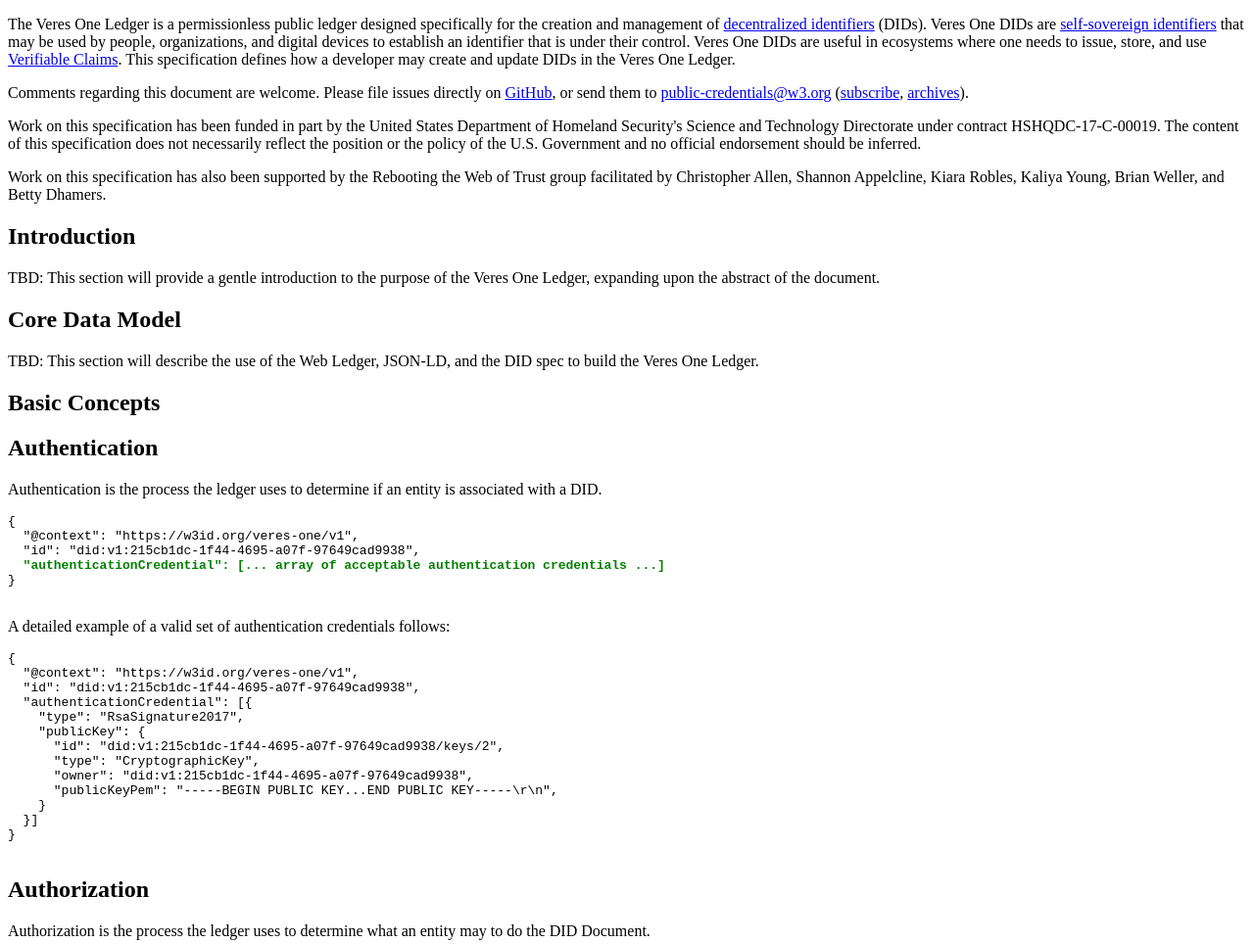
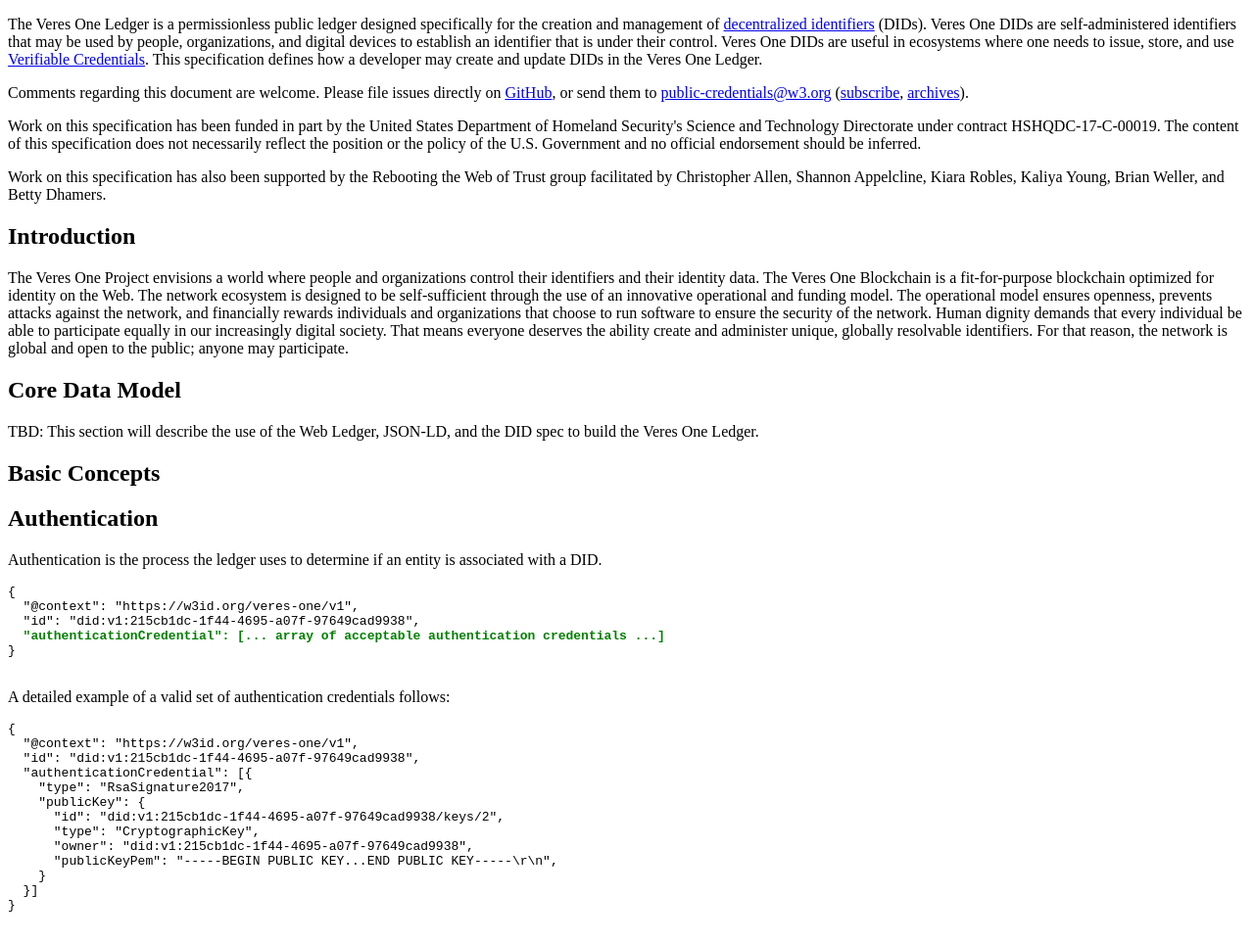
Before and after one commit to w3c-ccg/did-method-v1, a plain HTML site: page index.html in a window 1280 px wide. Shown: the top 963 px of the page at 98% size. Drawn offline with Linux system fonts and the light colour scheme; a script that the page names is missing.

Commit message:
Fix Abstract. Add Introduction section.

```diff
--- a/index.html
+++ b/index.html
@@ -98,12 +98,11 @@ The Veres One Ledger is a permissionless public ledger designed specifically
 for the creation and management of
 <a href="https://w3c-ccg.github.io/did-spec/">decentralized identifiers</a>
 (DIDs).
-Veres One DIDs are
-<a href="https://www.coindesk.com/path-self-sovereign-identity/">self-sovereign
-identifiers</a> that may be used by people, organizations, and digital devices
-to establish an identifier that is under their control.
-Veres One DIDs are useful in ecosystems where one needs to issue, store, and use
-<a href="https://w3c.github.io/vc-data-model/">Verifiable Claims</a>. This
+Veres One DIDs are self-administered identifiers that may be used by people,
+organizations, and digital devices to establish an identifier that is
+under their control. Veres One DIDs are useful in ecosystems where one needs
+to issue, store, and use
+<a href="https://w3c.github.io/vc-data-model/">Verifiable Credentials</a>. This
 specification defines how a developer may create and update DIDs in the Veres
 One Ledger.
       </p>
@@ -138,10 +137,21 @@ Kiara Robles, Kaliya Young, Brian Weller, and Betty Dhamers.
 <section>
   <h1>Introduction</h1>
 
-  <p class="issue">
-TBD: This section will provide a gentle introduction to the purpose of the
-Veres One Ledger, expanding upon the abstract of the document.
+  <p>
+The Veres One Project envisions a world where people and organizations
+control their identifiers and their identity data. The Veres One
+Blockchain is a fit-for-purpose blockchain optimized for identity on the
+Web. The network ecosystem is designed to be self-sufficient through the
+use of an innovative operational and funding model. The operational model
+ensures openness, prevents attacks against the network, and financially
+rewards individuals and organizations that choose to run software to
+ensure the security of the network. Human dignity demands that every
+individual be able to participate equally in our increasingly digital
+society. That means everyone deserves the ability create and administer
+unique, globally resolvable identifiers. For that reason, the network is
+global and open to the public; anyone may participate.
   </p>
+
 
 </section>
 
```
